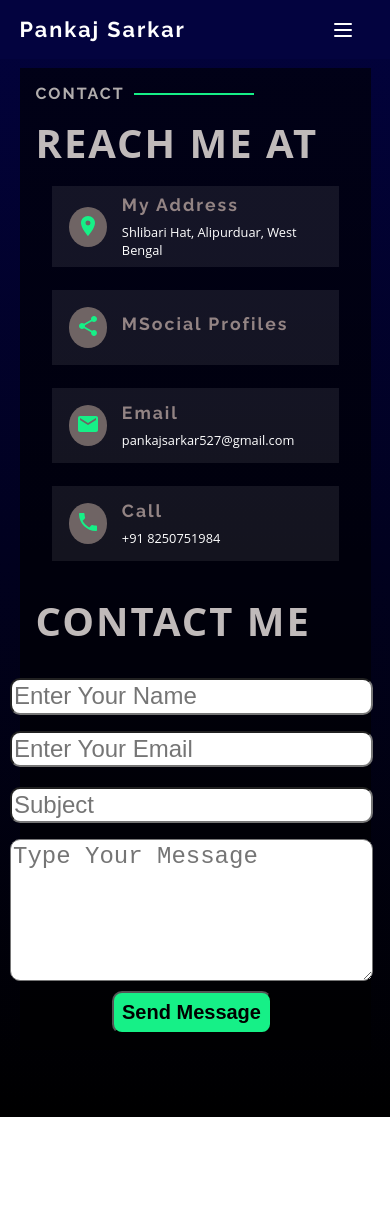
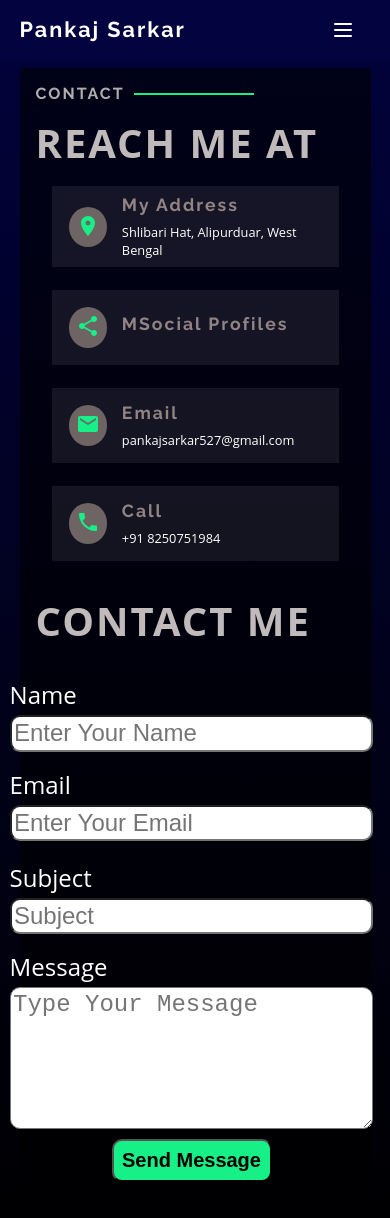
Before and after one commit to PankajSarkar-git/portfolio-react, a React (Vite) app: page /contact in a window 390 px wide. Shown: the top 1218 px of the page. Before the commit the page ends 1117 px from the top, so only its background shows below. Built offline with nearby package versions, Linux system fonts and the light colour scheme.

Commit message:
Email send complelet

```diff
--- a/src/component/Contact.js
+++ b/src/component/Contact.js
@@ -1,5 +1,6 @@
 import React from "react";
 import { MdEmail, MdLocationOn, MdPhone, MdShare } from "react-icons/md";
+import { emailSendLink } from "../utilitis/constant";
 
 const Contact = () => {
   return (
@@ -55,41 +56,61 @@ const Contact = () => {
                 <p>Contact me</p>
               </div>
               <div className="form-container">
-                <form action="" id="form">
+                <form
+                  action={emailSendLink}
+                  id="form"
+                  method="POST"
+                >
                   <div className="name-email">
+                    <div className="inpit-container">
+                      <label htmlFor="">Name</label>
                       <input
                         type="text"
                         required
-                      name=""
+                        name="UserName"
                         id="name"
                         placeholder="Enter Your Name"
                       />
+                    </div>
+                    <div className="inpit-container">
+                      <label htmlFor="">Email</label>
                       <input
                         type="email"
                         required
-                      name=""
+                        name="Email"
                         id="email"
                         placeholder="Enter Your Email"
                       />
                     </div>
+                  </div>
                   <div className="sub-message">
+                  <div className="inpit-container">
+                  <label htmlFor="">Subject</label>
                     <input
                       type="text"
-                      name=""
+                      name="Subject"
                       id="subject"
                       placeholder="Subject"
                       required
                     />
+                  </div>
+                  <div className="inpit-container">
+                  <label htmlFor="">Message</label>
                     <textarea
-                      name=""
-                      id="message"
+                      name="message"
+                      id="Message"
                       cols="30"
                       rows="5"
                       required
                       placeholder="Type Your Message"
                     ></textarea>
                   </div>
-                  <input type="submit" value="Send Message"  className="button"/>
+                  </div>
+                  <input
+                    type="submit"
+                    value="Send Message"
+                    className="button"
+                  />
                 </form>
               </div>
             </div>
--- a/src/component/componentStyle.css
+++ b/src/component/componentStyle.css
@@ -762,6 +762,14 @@ h4 {
     justify-content: flex-start;
     flex-direction: column;
 }
+.inpit-container{
+    display: flex;
+    flex-direction: column;
+}
+.inpit-container > label{
+   font-size: 3rem;
+   margin-bottom: 0.5rem;
+}
 
 #form>.name-email {
     display: flex;
@@ -770,10 +778,9 @@ h4 {
     margin: 1.2rem 0;
 }
 
-#form>.name-email>input {
+#form>.name-email>.inpit-container > input {
     border-radius: 10px;
     padding: 0.3rem;
-    width: 50%;
     font-size: 3rem;
 }
 
@@ -785,13 +792,13 @@ h4 {
     margin: 1.2rem 0;
 }
 
-.sub-message>input {
+.sub-message>.inpit-container >input {
     border-radius: 10px;
     padding: 0.3rem;
     font-size: 3rem;
 }
 
-.sub-message>textarea {
+.sub-message>.inpit-container >textarea {
     border-radius: 10px;
     padding: 0.3rem;
     font-size: 3rem;
@@ -836,7 +843,7 @@ background-color: #06cd6d;
     #form>.name-email {
         flex-direction: column;
     }
-    #form>.name-email>input {
+    #form>.name-email>.inpit-container {
       width: 100%;
     }
 }
```
Also changed, not shown: 1 other file (tests, documents, lock files or other folders). Lines whose indentation alone changed are shown as unchanged.
